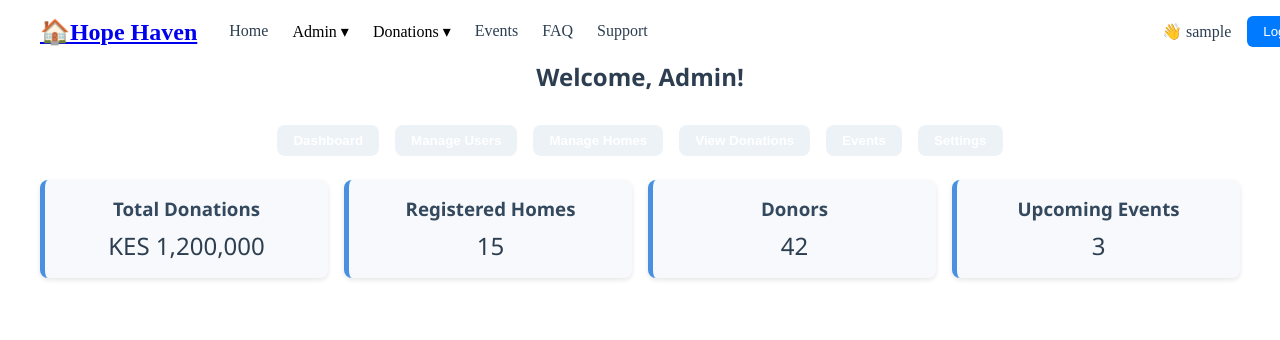
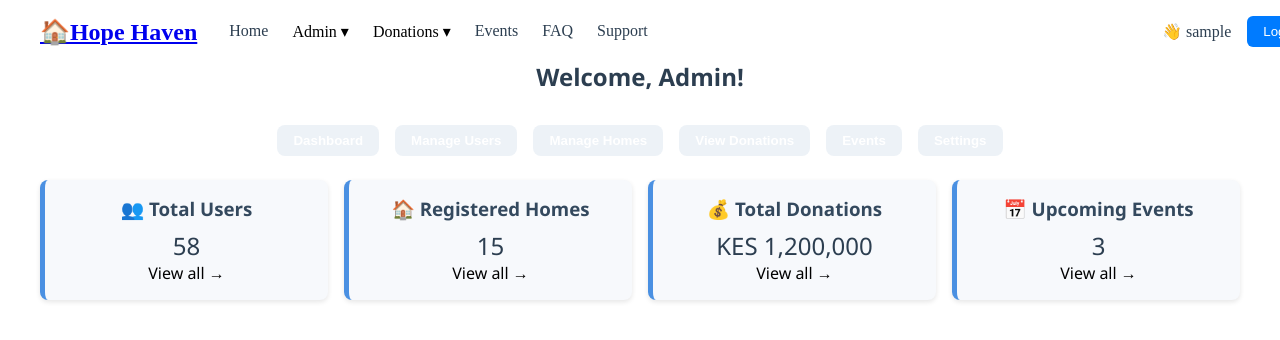
Before and after one commit to Johnkamau106/phase-5-project, a React (Vite) app in the folder frontend/: page /admin in a window 1280 px wide. Shown: the top 340 px of the page. Built offline with nearby package versions, Linux system fonts and the light colour scheme; sample sign-in values are in the browser's storage.

Commit message:
feat: enhance AdminDashboard with expandable sections for users, homes, donations, and events

```diff
--- a/frontend/src/pages/admin/AdminDashboard.jsx
+++ b/frontend/src/pages/admin/AdminDashboard.jsx
@@ -3,13 +3,60 @@ import './AdminDashboard.css';
 
 const AdminDashboard = () => {
    const [activeSection, setActiveSection] = useState('summary');
+  const [expandedUsers, setExpandedUsers] = useState(false);
+  const [expandedHomes, setExpandedHomes] = useState(false);
+  const [expandedDonations, setExpandedDonations] = useState(false);
+  const [expandedEvents, setExpandedEvents] = useState(false);
+
+  const toggleSection = (section) => {
+    switch (section) {
+      case 'users':
+        setExpandedUsers(!expandedUsers);
+        setExpandedHomes(false);
+        setExpandedDonations(false);
+        setExpandedEvents(false);
+        break;
+      case 'homes':
+        setExpandedHomes(!expandedHomes);
+        setExpandedUsers(false);
+        setExpandedDonations(false);
+        setExpandedEvents(false);
+        break;
+      case 'donations':
+        setExpandedDonations(!expandedDonations);
+        setExpandedUsers(false);
+        setExpandedHomes(false);
+        setExpandedEvents(false);
+        break;
+      case 'events':
+        setExpandedEvents(!expandedEvents);
+        setExpandedUsers(false);
+        setExpandedHomes(false);
+        setExpandedDonations(false);
+        break;
+      default:
+        // Reset all toggles for summary view
+        setExpandedUsers(false);
+        setExpandedHomes(false);
+        setExpandedDonations(false);
+        setExpandedEvents(false);
+    }
+    setActiveSection(section);
+  };
 
   const renderSection = () => {
     switch (activeSection) {
       case 'users':
         return (
-          <div className="admin-section">
-            <h3>👥 Manage Users</h3>
+          <div className={`admin-section ${expandedUsers ? 'expanded' : ''}`}>
+            <div
+              className="section-header"
+              onClick={() => toggleSection('users')}
+            >
+              <h3>👥 Manage Users ▾</h3>
+            </div>
+            {expandedUsers && (
+              <div className="section-content">
                 <table>
                   <thead>
                     <tr>
@@ -24,30 +71,62 @@ const AdminDashboard = () => {
                       <td>Jane Doe</td>
                       <td>jane@example.com</td>
                       <td>Donor</td>
-                  <td><button>Edit</button> <button>Delete</button></td>
+                      <td>
+                        <button className="edit-btn">Edit</button>
+                        <button className="delete-btn">Delete</button>
+                      </td>
                     </tr>
-                {/* Replace with mapped user data from backend */}
                   </tbody>
                 </table>
+                <button className="add-new-btn">+ Add New User</button>
+              </div>
+            )}
           </div>
         );
-
       case 'homes':
         return (
-          <div className="admin-section">
-            <h3>🏠 Registered Homes</h3>
-            <ul>
-              <li>Hope Children’s Home - Nairobi</li>
-              <li>Sunrise Orphanage - Kisumu</li>
-              {/* Replace with data from backend */}
+          <div className={`admin-section ${expandedHomes ? 'expanded' : ''}`}>
+            <div
+              className="section-header"
+              onClick={() => toggleSection('homes')}
+            >
+              <h3>🏠 Registered Homes ▾</h3>
+            </div>
+            {expandedHomes && (
+              <div className="section-content">
+                <ul className="homes-list">
+                  <li>
+                    Hope Children's Home - Nairobi
+                    <div className="home-actions">
+                      <button>View</button>
+                      <button>Edit</button>
+                    </div>
+                  </li>
+                  <li>
+                    Sunrise Orphanage - Kisumu
+                    <div className="home-actions">
+                      <button>View</button>
+                      <button>Edit</button>
+                    </div>
+                  </li>
                 </ul>
+                <button className="add-new-btn">+ Register New Home</button>
+              </div>
+            )}
           </div>
         );
 
       case 'donations':
         return (
-          <div className="admin-section">
-            <h3>💰 Donation Records</h3>
+          <div className={`admin-section ${expandedDonations ? 'expanded' : ''}`}>
+            <div
+              className="section-header"
+              onClick={() => toggleSection('donations')}
+            >
+              <h3>💰 Donation Records ▾</h3>
+            </div>
+            {expandedDonations && (
+              <div className="section-content">
                 <table>
                   <thead>
                     <tr>
@@ -55,6 +134,7 @@ const AdminDashboard = () => {
                       <th>Amount</th>
                       <th>Date</th>
                       <th>Status</th>
+                      <th>Actions</th>
                     </tr>
                   </thead>
                   <tbody>
@@ -63,51 +143,115 @@ const AdminDashboard = () => {
                       <td>KES 50,000</td>
                       <td>2025-07-10</td>
                       <td>Confirmed</td>
+                      <td>
+                        <button>Details</button>
+                        <button>Receipt</button>
+                      </td>
                     </tr>
-                {/* Dynamic data from backend */}
                   </tbody>
                 </table>
+                <div className="donation-stats">
+                  <span>Total: KES 1,200,000</span>
+                  <span>This Month: KES 150,000</span>
+                </div>
+              </div>
+            )}
           </div>
         );
 
       case 'events':
         return (
-          <div className="admin-section">
-            <h3>📅 Upcoming Events</h3>
-            <ul>
-              <li>Back-to-School Drive – Aug 5, 2025</li>
-              <li>Medical Camp – Sep 12, 2025</li>
-              {/* Fetch from backend later */}
+          <div className={`admin-section ${expandedEvents ? 'expanded' : ''}`}>
+            <div
+              className="section-header"
+              onClick={() => toggleSection('events')}
+            >
+              <h3>📅 Upcoming Events ▾</h3>
+            </div>
+            {expandedEvents && (
+              <div className="section-content">
+                <ul className="events-list">
+                  <li>
+                    <strong>Back-to-School Drive</strong>
+                    <span>Aug 5, 2025</span>
+                    <div className="event-actions">
+                      <button>Manage</button>
+                      <button>Attendees</button>
+                    </div>
+                  </li>
+                  <li>
+                    <strong>Medical Camp</strong>
+                    <span>Sep 12, 2025</span>
+                    <div className="event-actions">
+                      <button>Manage</button>
+                      <button>Attendees</button>
+                    </div>
+                  </li>
                 </ul>
+                <button className="add-new-btn">+ Create New Event</button>
+              </div>
+            )}
           </div>
         );
-
       case 'settings':
         return (
           <div className="admin-section">
             <h3>⚙️ Settings</h3>
-            <p>Configure system preferences, update credentials, manage access levels, and more.</p>
-            {/* Form fields or links to settings actions */}
+            <div className="settings-grid">
+              <div className="setting-card">
+                <h4>System Preferences</h4>
+                <button>Configure</button>
+              </div>
+              <div className="setting-card">
+                <h4>User Permissions</h4>
+                <button>Manage</button>
+              </div>
+              <div className="setting-card">
+                <h4>Notification Settings</h4>
+                <button>Adjust</button>
+              </div>
+              <div className="setting-card">
+                <h4>Backup & Restore</h4>
+                <button>Options</button>
+              </div>
+            </div>
           </div>
         );
+
       default:
         return (
           <section className="dashboard-summary">
-            <div className="summary-card">
-              <h3>Total Donations</h3>
+            <div
+              className="summary-card"
+              onClick={() => toggleSection('users')}
+            >
+              <h3>👥 Total Users</h3>
+              <p>58</p>
+              <span className="view-link">View all →</span>
+            </div>
+            <div
+              className="summary-card"
+              onClick={() => toggleSection('homes')}
+            >
+              <h3>🏠 Registered Homes</h3>
+              <p>15</p>
+              <span className="view-link">View all →</span>
+            </div>
+            <div
+              className="summary-card"
+              onClick={() => toggleSection('donations')}
+            >
+              <h3>💰 Total Donations</h3>
               <p>KES 1,200,000</p>
+              <span className="view-link">View all →</span>
             </div>
-            <div className="summary-card">
-              <h3>Registered Homes</h3>
-              <p>15</p>
-            </div>
-            <div className="summary-card">
-              <h3>Donors</h3>
-              <p>42</p>
-            </div>
-            <div className="summary-card">
-              <h3>Upcoming Events</h3>
+            <div
+              className="summary-card"
+              onClick={() => toggleSection('events')}
+            >
+              <h3>📅 Upcoming Events</h3>
               <p>3</p>
+              <span className="view-link">View all →</span>
             </div>
           </section>
         );
```
Lines whose indentation alone changed are shown as unchanged.
